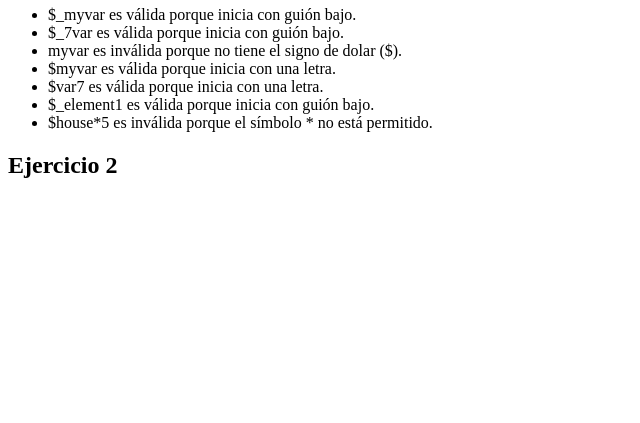
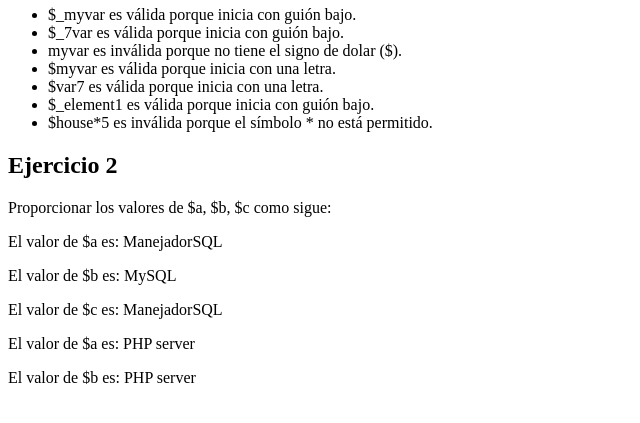
Before and after one commit to DavidTipa/tec_Web, a PHP site: page / in a window 1280 px wide. Shown: the part 173-596 px from the top of the page, without its empty margins (0-640 px from the left). Run offline with PHP 8.4, Linux system fonts and the light colour scheme.

Commit message:
ejercicio 2, practica 4

```diff
--- a/practicas/p04/index.php
+++ b/practicas/p04/index.php
@@ -33,8 +33,20 @@
 
     ?>
     <h2>Ejercicio 2</h2>
+    <p>Proporcionar los valores de $a, $b, $c como sigue:</p>
+
     <?php
+    $a = "ManejadorSQL";
+    $b = 'MySQL';
+    $c = &$a;
 
+    echo "<p>El valor de \$a es: $a</p>";
+    echo "<p>El valor de \$b es: $b</p>";
+    echo "<p>El valor de \$c es: $c</p>";
+    $a = "PHP server";
+    $b = &$a;
+    echo "<p>El valor de \$a es: $a</p>";
+    echo "<p>El valor de \$b es: $b</p>";
     ?>
 </body>
 </html>
```
